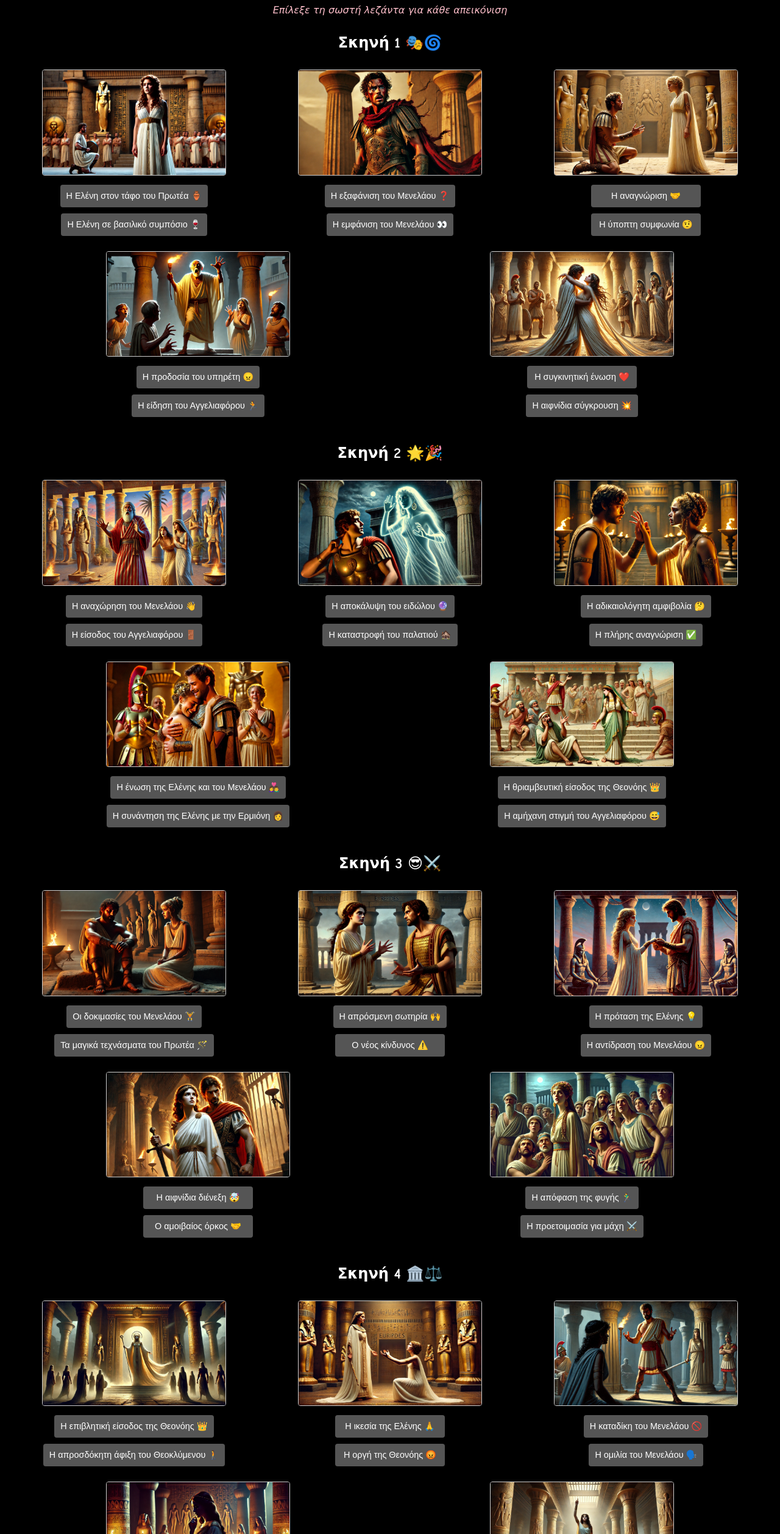
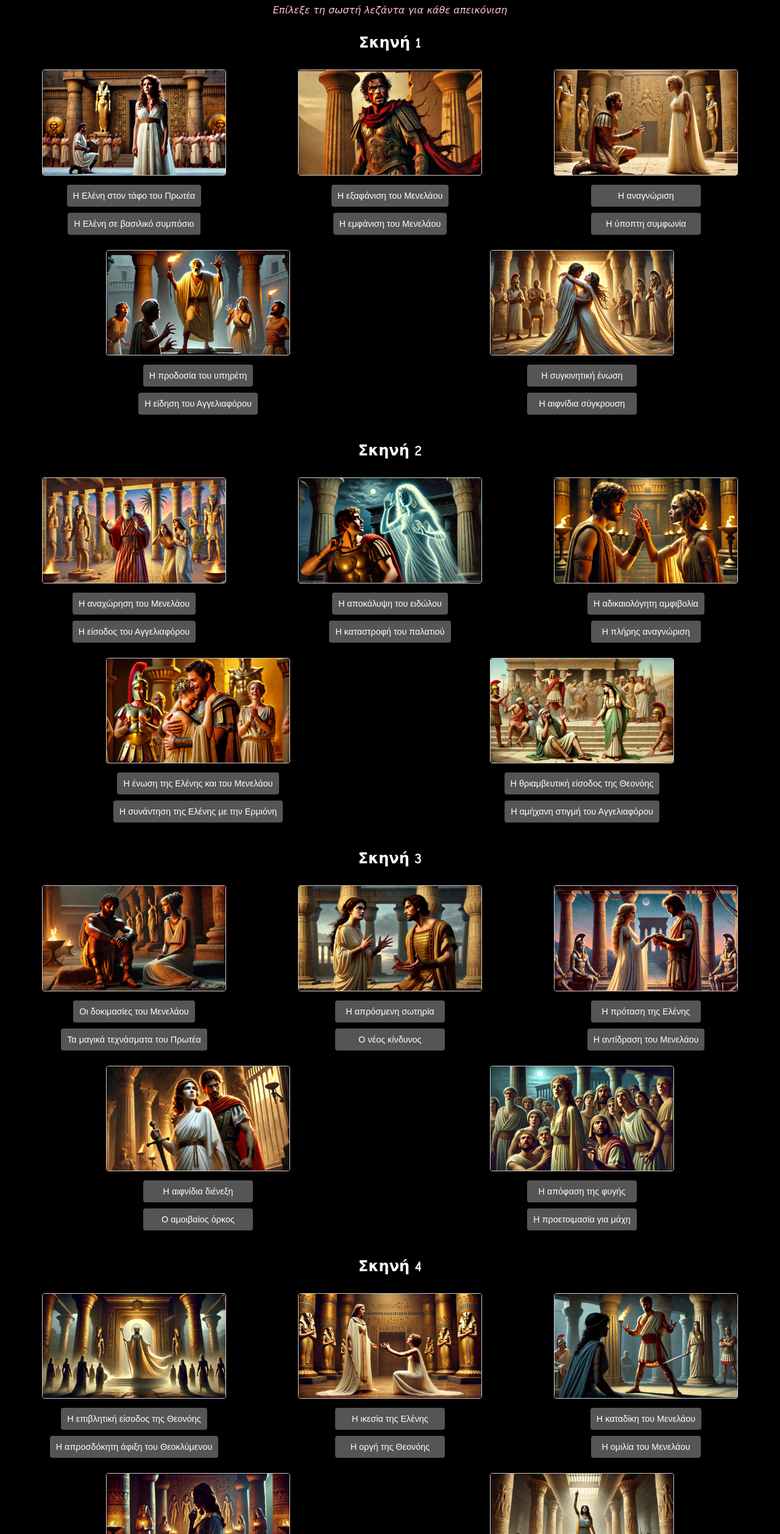
Before and after one commit to pdomvros/helen-episode2, a plain HTML site: page index.html in a window 1280 px wide. Shown: the part 132-2648 px from the top of the page at 61% size. Drawn offline with Linux system fonts and the light colour scheme.

Commit message:
Update index.html

```diff
--- a/index.html
+++ b/index.html
@@ -31,7 +31,7 @@
       margin-top: 5px;
       margin-bottom: 10px;
     }
-    /* Νέα οδηγία σε ροζ, italic, comic sans */
+    /* Οδηγία σε ροζ, italic */
     .instruction {
       color: pink;
       font-style: italic;
@@ -69,6 +69,7 @@
       border: 1px solid #ccc;
       border-radius: 4px;
     }
+    /* Κουμπιά απαντήσεων */
     .image-container button {
       margin: 5px 0;
       padding: 10px;
@@ -105,7 +106,7 @@
       font-size: 1.1rem;
       margin-top: 15px;
     }
-    /* Κουμπί εκτύπωσης σε χρυσό πλαίσιο */
+    /* Κουμπί εκτύπωσης (χρυσό πλαίσιο) */
     .print-button {
       display: block;
       margin: 20px auto;
@@ -120,46 +121,65 @@
     .print-button:hover {
       background-color: #333;
     }
+
+    /*
+      MEDIA QUERY για εκτύπωση:
+      - Κρύβουμε όλα τα λάθος κουμπιά (data-correct="false").
+      - Κρύβουμε επίσης κουμπιά σκορ, εκτύπωσης κ.λπ.
+    */
+    @media print {
+      .image-container button[data-correct="false"] {
+        display: none !important;
+      }
+      /* Κρύβουμε το κουμπί εμφάνισης σκορ, το κουμπί εκτύπωσης,
+         το σκορ, καθώς και την οδηγία */
+      .score-button,
+      .print-button,
+      #scoreDisplay,
+      .instruction {
+        display: none !important;
+      }
+    }
   </style>
 </head>
 <body>
 
 <!-- Πληροφορία δημιουργίας στην κορυφή της σελίδας (κεντραρισμένη) -->
 <div class="creator-info">
-  Δημιουργία: Παναγιώτης Δόμβρος (CC BY-NC) ✨
+  Δημιουργία: Παναγιώτης Δόμβρος (CC BY-NC)
 </div>
 
 <!-- Τίτλος και Υπότιτλος -->
-<h1>Ελένη του Ευριπίδη: Β΄ Επεισόδιο 🤩</h1>
-<h2 class="subtitle">Μια συνολική θεώρηση 💡</h2>
+<h1>Ελένη του Ευριπίδη: Β΄ Επεισόδιο</h1>
+<h2 class="subtitle">Μια συνολική θεώρηση</h2>
 
 <!-- Οδηγία σε ροζ, italic -->
 <div class="instruction">Επίλεξε τη σωστή λεζάντα για κάθε απεικόνιση</div>
 
 <!-- Σκηνή 1 -->
-<h2>Σκηνή 1 🎭🌀</h2>
+<h2>Σκηνή 1</h2>
 <div class="scene">
   <div class="row">
     <!-- Εικόνα 1-1 (ερώτηση ID = 0) -->
     <div class="image-container">
       <img src="1-1 Η Ελένη στον τάφο του Πρωτέα.webp" alt="1-1">
       <!-- Σωστή (true) είναι η πρώτη -->
-      <button data-question-id="0" onclick="checkAnswer(this, 0, true)">Η Ελένη στον τάφο του Πρωτέα 🏺</button>
-      <button data-question-id="0" onclick="checkAnswer(this, 0, false)">Η Ελένη σε βασιλικό συμπόσιο 🍷</button>
+      <button data-question-id="0" data-correct="true"  onclick="checkAnswer(this, 0, true)">Η Ελένη στον τάφο του Πρωτέα</button>
+      <button data-question-id="0" data-correct="false" onclick="checkAnswer(this, 0, false)">Η Ελένη σε βασιλικό συμπόσιο</button>
     </div>
     <!-- Εικόνα 1-2 (ερώτηση ID = 1) -->
     <div class="image-container">
       <img src="1-2 Η εμφάνιση του Μενελάου.webp" alt="1-2">
       <!-- Σωστή (true) είναι η δεύτερη -->
-      <button data-question-id="1" onclick="checkAnswer(this, 1, false)">Η εξαφάνιση του Μενελάου ❓</button>
-      <button data-question-id="1" onclick="checkAnswer(this, 1, true)">Η εμφάνιση του Μενελάου 👀</button>
+      <button data-question-id="1" data-correct="false" onclick="checkAnswer(this, 1, false)">Η εξαφάνιση του Μενελάου</button>
+      <button data-question-id="1" data-correct="true"  onclick="checkAnswer(this, 1, true)">Η εμφάνιση του Μενελάου</button>
     </div>
     <!-- Εικόνα 1-3 (ερώτηση ID = 2) -->
     <div class="image-container">
       <img src="1-3 Η αναγνώριση.webp" alt="1-3">
       <!-- Σωστή (true) είναι η πρώτη -->
-      <button data-question-id="2" onclick="checkAnswer(this, 2, true)">Η αναγνώριση 🤝</button>
-      <button data-question-id="2" onclick="checkAnswer(this, 2, false)">Η ύποπτη συμφωνία 🤨</button>
+      <button data-question-id="2" data-correct="true"  onclick="checkAnswer(this, 2, true)">Η αναγνώριση</button>
+      <button data-question-id="2" data-correct="false" onclick="checkAnswer(this, 2, false)">Η ύποπτη συμφωνία</button>
     </div>
   </div>
   <div class="row">
@@ -167,43 +187,43 @@
     <div class="image-container">
       <img src="1-4 Η είδηση του Αγγελιαφόρου.webp" alt="1-4">
       <!-- Σωστή (true) είναι η δεύτερη -->
-      <button data-question-id="3" onclick="checkAnswer(this, 3, false)">Η προδοσία του υπηρέτη 😠</button>
-      <button data-question-id="3" onclick="checkAnswer(this, 3, true)">Η είδηση του Αγγελιαφόρου 🏃</button>
+      <button data-question-id="3" data-correct="false" onclick="checkAnswer(this, 3, false)">Η προδοσία του υπηρέτη</button>
+      <button data-question-id="3" data-correct="true"  onclick="checkAnswer(this, 3, true)">Η είδηση του Αγγελιαφόρου</button>
     </div>
     <!-- Εικόνα 1-5 (ερώτηση ID = 4) -->
     <div class="image-container">
       <img src="1-5 Η συγκινητική ένωση.webp" alt="1-5">
       <!-- Σωστή (true) είναι η πρώτη -->
-      <button data-question-id="4" onclick="checkAnswer(this, 4, true)">Η συγκινητική ένωση ❤️</button>
-      <button data-question-id="4" onclick="checkAnswer(this, 4, false)">Η αιφνίδια σύγκρουση 💥</button>
+      <button data-question-id="4" data-correct="true"  onclick="checkAnswer(this, 4, true)">Η συγκινητική ένωση</button>
+      <button data-question-id="4" data-correct="false" onclick="checkAnswer(this, 4, false)">Η αιφνίδια σύγκρουση</button>
     </div>
   </div>
 </div>
 
 <!-- Σκηνή 2 -->
-<h2>Σκηνή 2 🌟🎉</h2>
+<h2>Σκηνή 2</h2>
 <div class="scene">
   <div class="row">
     <!-- Εικόνα 2-1 (ερώτηση ID = 5) -->
     <div class="image-container">
       <img src="2-1 Η είσοδος του Αγγελιαφόρου.webp" alt="2-1">
       <!-- Σωστή (true) η δεύτερη -->
-      <button data-question-id="5" onclick="checkAnswer(this, 5, false)">Η αναχώρηση του Μενελάου 👋</button>
-      <button data-question-id="5" onclick="checkAnswer(this, 5, true)">Η είσοδος του Αγγελιαφόρου 🚪</button>
+      <button data-question-id="5" data-correct="false" onclick="checkAnswer(this, 5, false)">Η αναχώρηση του Μενελάου</button>
+      <button data-question-id="5" data-correct="true"  onclick="checkAnswer(this, 5, true)">Η είσοδος του Αγγελιαφόρου</button>
     </div>
     <!-- Εικόνα 2-2 (ερώτηση ID = 6) -->
     <div class="image-container">
       <img src="2-2 Η αποκάλυψη του ειδώλου.webp" alt="2-2">
       <!-- Σωστή (true) η πρώτη -->
-      <button data-question-id="6" onclick="checkAnswer(this, 6, true)">Η αποκάλυψη του ειδώλου 🔮</button>
-      <button data-question-id="6" onclick="checkAnswer(this, 6, false)">Η καταστροφή του παλατιού 🏚️</button>
+      <button data-question-id="6" data-correct="true"  onclick="checkAnswer(this, 6, true)">Η αποκάλυψη του ειδώλου</button>
+      <button data-question-id="6" data-correct="false" onclick="checkAnswer(this, 6, false)">Η καταστροφή του παλατιού</button>
     </div>
     <!-- Εικόνα 2-3 (ερώτηση ID = 7) -->
     <div class="image-container">
       <img src="2-3 Η πλήρης αναγνώριση.webp" alt="2-3">
       <!-- Σωστή (true) η δεύτερη -->
-      <button data-question-id="7" onclick="checkAnswer(this, 7, false)">Η αδικαιολόγητη αμφιβολία 🤔</button>
-      <button data-question-id="7" onclick="checkAnswer(this, 7, true)">Η πλήρης αναγνώριση ✅</button>
+      <button data-question-id="7" data-correct="false" onclick="checkAnswer(this, 7, false)">Η αδικαιολόγητη αμφιβολία</button>
+      <button data-question-id="7" data-correct="true"  onclick="checkAnswer(this, 7, true)">Η πλήρης αναγνώριση</button>
     </div>
   </div>
   <div class="row">
@@ -211,43 +231,43 @@
     <div class="image-container">
       <img src="2-4 Η ένωση της Ελένης και του Μενελάου.webp" alt="2-4">
       <!-- Σωστή (true) η πρώτη -->
-      <button data-question-id="8" onclick="checkAnswer(this, 8, true)">Η ένωση της Ελένης και του Μενελάου 👩‍❤️‍👨</button>
-      <button data-question-id="8" onclick="checkAnswer(this, 8, false)">Η συνάντηση της Ελένης με την Ερμιόνη 👩</button>
+      <button data-question-id="8" data-correct="true"  onclick="checkAnswer(this, 8, true)">Η ένωση της Ελένης και του Μενελάου</button>
+      <button data-question-id="8" data-correct="false" onclick="checkAnswer(this, 8, false)">Η συνάντηση της Ελένης με την Ερμιόνη</button>
     </div>
     <!-- Εικόνα 2-5 (ερώτηση ID = 9) -->
     <div class="image-container">
       <img src="2-5 Η αμήχανη στιγμή του Αγγελιαφόρου.webp" alt="2-5">
       <!-- Σωστή (true) η δεύτερη -->
-      <button data-question-id="9" onclick="checkAnswer(this, 9, false)">Η θριαμβευτική είσοδος της Θεονόης 👑</button>
-      <button data-question-id="9" onclick="checkAnswer(this, 9, true)">Η αμήχανη στιγμή του Αγγελιαφόρου 😅</button>
+      <button data-question-id="9" data-correct="false" onclick="checkAnswer(this, 9, false)">Η θριαμβευτική είσοδος της Θεονόης</button>
+      <button data-question-id="9" data-correct="true"  onclick="checkAnswer(this, 9, true)">Η αμήχανη στιγμή του Αγγελιαφόρου</button>
     </div>
   </div>
 </div>
 
 <!-- Σκηνή 3 -->
-<h2>Σκηνή 3 😎⚔️</h2>
+<h2>Σκηνή 3</h2>
 <div class="scene">
   <div class="row">
     <!-- Εικόνα 3-1 (ερώτηση ID = 10) -->
     <div class="image-container">
       <img src="3-1 Οι δοκιμασίες του Μενελάου.webp" alt="3-1">
       <!-- Σωστή (true) η πρώτη -->
-      <button data-question-id="10" onclick="checkAnswer(this, 10, true)">Οι δοκιμασίες του Μενελάου 🏋️</button>
-      <button data-question-id="10" onclick="checkAnswer(this, 10, false)">Τα μαγικά τεχνάσματα του Πρωτέα 🪄</button>
+      <button data-question-id="10" data-correct="true"  onclick="checkAnswer(this, 10, true)">Οι δοκιμασίες του Μενελάου</button>
+      <button data-question-id="10" data-correct="false" onclick="checkAnswer(this, 10, false)">Τα μαγικά τεχνάσματα του Πρωτέα</button>
     </div>
     <!-- Εικόνα 3-2 (ερώτηση ID = 11) -->
     <div class="image-container">
       <img src="3-2 Ο νέος κίνδυνος.webp" alt="3-2">
       <!-- Σωστή (true) η δεύτερη -->
-      <button data-question-id="11" onclick="checkAnswer(this, 11, false)">Η απρόσμενη σωτηρία 🙌</button>
-      <button data-question-id="11" onclick="checkAnswer(this, 11, true)">Ο νέος κίνδυνος ⚠️</button>
+      <button data-question-id="11" data-correct="false" onclick="checkAnswer(this, 11, false)">Η απρόσμενη σωτηρία</button>
+      <button data-question-id="11" data-correct="true"  onclick="checkAnswer(this, 11, true)">Ο νέος κίνδυνος</button>
     </div>
     <!-- Εικόνα 3-3 (ερώτηση ID = 12) -->
     <div class="image-container">
       <img src="3-3 Η πρόταση της Ελένης.webp" alt="3-3">
       <!-- Σωστή (true) η πρώτη -->
-      <button data-question-id="12" onclick="checkAnswer(this, 12, true)">Η πρόταση της Ελένης 💡</button>
-      <button data-question-id="12" onclick="checkAnswer(this, 12, false)">Η αντίδραση του Μενελάου 😠</button>
+      <button data-question-id="12" data-correct="true"  onclick="checkAnswer(this, 12, true)">Η πρόταση της Ελένης</button>
+      <button data-question-id="12" data-correct="false" onclick="checkAnswer(this, 12, false)">Η αντίδραση του Μενελάου</button>
     </div>
   </div>
   <div class="row">
@@ -255,43 +275,43 @@
     <div class="image-container">
       <img src="3-4 Ο αμοιβαίος όρκος.webp" alt="3-4">
       <!-- Σωστή (true) η δεύτερη -->
-      <button data-question-id="13" onclick="checkAnswer(this, 13, false)">Η αιφνίδια διένεξη 🤯</button>
-      <button data-question-id="13" onclick="checkAnswer(this, 13, true)">Ο αμοιβαίος όρκος 🤝</button>
+      <button data-question-id="13" data-correct="false" onclick="checkAnswer(this, 13, false)">Η αιφνίδια διένεξη</button>
+      <button data-question-id="13" data-correct="true"  onclick="checkAnswer(this, 13, true)">Ο αμοιβαίος όρκος</button>
     </div>
     <!-- Εικόνα 3-5 (ερώτηση ID = 14) -->
     <div class="image-container">
       <img src="3-5 Η απόφαση της φυγής.webp" alt="3-5">
       <!-- Σωστή (true) η πρώτη -->
-      <button data-question-id="14" onclick="checkAnswer(this, 14, true)">Η απόφαση της φυγής 🏃‍♂️</button>
-      <button data-question-id="14" onclick="checkAnswer(this, 14, false)">Η προετοιμασία για μάχη ⚔️</button>
+      <button data-question-id="14" data-correct="true"  onclick="checkAnswer(this, 14, true)">Η απόφαση της φυγής</button>
+      <button data-question-id="14" data-correct="false" onclick="checkAnswer(this, 14, false)">Η προετοιμασία για μάχη</button>
     </div>
   </div>
 </div>
 
 <!-- Σκηνή 4 -->
-<h2>Σκηνή 4 🏛️⚖️</h2>
+<h2>Σκηνή 4</h2>
 <div class="scene">
   <div class="row">
     <!-- Εικόνα 4-1 (ερώτηση ID = 15) -->
     <div class="image-container">
       <img src="4-1 Η επιβλητική είσοδος της Θεονόης.webp" alt="4-1">
       <!-- Σωστή (true) η πρώτη -->
-      <button data-question-id="15" onclick="checkAnswer(this, 15, true)">Η επιβλητική είσοδος της Θεονόης 👑</button>
-      <button data-question-id="15" onclick="checkAnswer(this, 15, false)">Η απροσδόκητη άφιξη του Θεοκλύμενου 🚶</button>
+      <button data-question-id="15" data-correct="true"  onclick="checkAnswer(this, 15, true)">Η επιβλητική είσοδος της Θεονόης</button>
+      <button data-question-id="15" data-correct="false" onclick="checkAnswer(this, 15, false)">Η απροσδόκητη άφιξη του Θεοκλύμενου</button>
     </div>
     <!-- Εικόνα 4-2 (ερώτηση ID = 16) -->
     <div class="image-container">
       <img src="4-2 Η ικεσία της Ελένης.webp" alt="4-2">
       <!-- Σωστή (true) η πρώτη -->
-      <button data-question-id="16" onclick="checkAnswer(this, 16, true)">Η ικεσία της Ελένης 🙏</button>
-      <button data-question-id="16" onclick="checkAnswer(this, 16, false)">Η οργή της Θεονόης 😡</button>
+      <button data-question-id="16" data-correct="true"  onclick="checkAnswer(this, 16, true)">Η ικεσία της Ελένης</button>
+      <button data-question-id="16" data-correct="false" onclick="checkAnswer(this, 16, false)">Η οργή της Θεονόης</button>
     </div>
     <!-- Εικόνα 4-3 (ερώτηση ID = 17) -->
     <div class="image-container">
       <img src="4-3 Η ομιλία του Μενελάου.webp" alt="4-3">
       <!-- Σωστή (true) η δεύτερη -->
-      <button data-question-id="17" onclick="checkAnswer(this, 17, false)">Η καταδίκη του Μενελάου 🚫</button>
-      <button data-question-id="17" onclick="checkAnswer(this, 17, true)">Η ομιλία του Μενελάου 🗣️</button>
+      <button data-question-id="17" data-correct="false" onclick="checkAnswer(this, 17, false)">Η καταδίκη του Μενελάου</button>
+      <button data-question-id="17" data-correct="true"  onclick="checkAnswer(this, 17, true)">Η ομιλία του Μενελάου</button>
     </div>
   </div>
   <div class="row">
@@ -299,43 +319,43 @@
     <div class="image-container">
       <img src="4-4 Ο εσωτερικός αγώνας της Θεονόης.webp" alt="4-4">
       <!-- Σωστή (true) η πρώτη -->
-      <button data-question-id="18" onclick="checkAnswer(this, 18, true)">Ο εσωτερικός αγώνας της Θεονόης 🤯</button>
-      <button data-question-id="18" onclick="checkAnswer(this, 18, false)">Η ερωτική εξομολόγηση της Ελένης 💕</button>
+      <button data-question-id="18" data-correct="true"  onclick="checkAnswer(this, 18, true)">Ο εσωτερικός αγώνας της Θεονόης</button>
+      <button data-question-id="18" data-correct="false" onclick="checkAnswer(this, 18, false)">Η ερωτική εξομολόγηση της Ελένης</button>
     </div>
     <!-- Εικόνα 4-5 (ερώτηση ID = 19) -->
     <div class="image-container">
       <img src="4-5 Η απόφαση της Θεονόης.webp" alt="4-5">
       <!-- Σωστή (true) η δεύτερη -->
-      <button data-question-id="19" onclick="checkAnswer(this, 19, false)">Η θυσία της Θεονόης 🩸</button>
-      <button data-question-id="19" onclick="checkAnswer(this, 19, true)">Η απόφαση της Θεονόης ✅</button>
+      <button data-question-id="19" data-correct="false" onclick="checkAnswer(this, 19, false)">Η θυσία της Θεονόης</button>
+      <button data-question-id="19" data-correct="true"  onclick="checkAnswer(this, 19, true)">Η απόφαση της Θεονόης</button>
     </div>
   </div>
 </div>
 
 <!-- Σκηνή 5 -->
-<h2>Σκηνή 5 🚢🏃‍♀️</h2>
+<h2>Σκηνή 5</h2>
 <div class="scene">
   <div class="row">
     <!-- Εικόνα 5-1 (ερώτηση ID = 20) -->
     <div class="image-container">
       <img src="5-1 Η αρχική πρόταση του Μενελάου.webp" alt="5-1">
       <!-- Σωστή (true) η πρώτη -->
-      <button data-question-id="20" onclick="checkAnswer(this, 20, true)">Η αρχική πρόταση του Μενελάου 💬</button>
-      <button data-question-id="20" onclick="checkAnswer(this, 20, false)">Η επίσημη πρόσκληση από τη Σπάρτη 🏛️</button>
+      <button data-question-id="20" data-correct="true"  onclick="checkAnswer(this, 20, true)">Η αρχική πρόταση του Μενελάου</button>
+      <button data-question-id="20" data-correct="false" onclick="checkAnswer(this, 20, false)">Η επίσημη πρόσκληση από τη Σπάρτη</button>
     </div>
     <!-- Εικόνα 5-2 (ερώτηση ID = 21) -->
     <div class="image-container">
       <img src="5-2 Η Ελένη αντιπροτείνει ένα πιο έξυπνο σχέδιο.webp" alt="5-2">
       <!-- Σωστή (true) η πρώτη -->
-      <button data-question-id="21" onclick="checkAnswer(this, 21, true)">Η Ελένη αντιπροτείνει ένα πιο έξυπνο σχέδιο 🧠</button>
-      <button data-question-id="21" onclick="checkAnswer(this, 21, false)">Η Ελένη ζητά βοήθεια από τις θεραπαινίδες 🤷‍♀️</button>
+      <button data-question-id="21" data-correct="true"  onclick="checkAnswer(this, 21, true)">Η Ελένη αντιπροτείνει ένα πιο έξυπνο σχέδιο</button>
+      <button data-question-id="21" data-correct="false" onclick="checkAnswer(this, 21, false)">Η Ελένη ζητά βοήθεια από τις θεραπαινίδες</button>
     </div>
     <!-- Εικόνα 5-4 (ερώτηση ID = 22) -->
     <div class="image-container">
       <img src="5-4 Η προσποίηση της Ελένης.webp" alt="5-4">
       <!-- Σωστή (true) η πρώτη -->
-      <button data-question-id="22" onclick="checkAnswer(this, 22, true)">Η προσποίηση της Ελένης 🎭</button>
-      <button data-question-id="22" onclick="checkAnswer(this, 22, false)">Η αποκάλυψη του απατηλού οράματος 😮</button>
+      <button data-question-id="22" data-correct="true"  onclick="checkAnswer(this, 22, true)">Η προσποίηση της Ελένης</button>
+      <button data-question-id="22" data-correct="false" onclick="checkAnswer(this, 22, false)">Η αποκάλυψη του απατηλού οράματος</button>
     </div>
   </div>
   <div class="row">
@@ -343,32 +363,32 @@
     <div class="image-container">
       <img src="5-3 Η τελική συμφωνία.webp" alt="5-3">
       <!-- Σωστή (true) η δεύτερη -->
-      <button data-question-id="23" onclick="checkAnswer(this, 23, false)">Η διακοπή της διαπραγμάτευσης ❌</button>
-      <button data-question-id="23" onclick="checkAnswer(this, 23, true)">Η τελική συμφωνία 🤝</button>
+      <button data-question-id="23" data-correct="false" onclick="checkAnswer(this, 23, false)">Η διακοπή της διαπραγμάτευσης</button>
+      <button data-question-id="23" data-correct="true"  onclick="checkAnswer(this, 23, true)">Η τελική συμφωνία</button>
     </div>
     <!-- Εικόνα 5-5 (ερώτηση ID = 24) -->
     <div class="image-container">
       <img src="5-5 Η απόδραση με πλοίο.webp" alt="5-5">
       <!-- Σωστή (true) η πρώτη -->
-      <button data-question-id="24" onclick="checkAnswer(this, 24, true)">Η απόδραση με πλοίο 🚀</button>
-      <button data-question-id="24" onclick="checkAnswer(this, 24, false)">Η συνθηκολόγηση με τους εχθρούς ✋</button>
+      <button data-question-id="24" data-correct="true"  onclick="checkAnswer(this, 24, true)">Η απόδραση με πλοίο</button>
+      <button data-question-id="24" data-correct="false" onclick="checkAnswer(this, 24, false)">Η συνθηκολόγηση με τους εχθρούς</button>
     </div>
   </div>
 </div>
 
-<!-- Κουμπί και περιοχή εμφάνισης σκορ -->
-<button class="score-button" onclick="showScore()">Δες το σκορ σου 😎</button>
+<!-- Κουμπί εμφάνισης σκορ & περιοχή σκορ -->
+<button class="score-button" onclick="showScore()">Δες το σκορ</button>
 <div id="scoreDisplay"></div>
 
 <!-- Κουμπί εκτύπωσης (χρυσό πλαίσιο) -->
 <button class="print-button" onclick="window.print()">Εκτύπωση</button>
 
 <script>
-  // Ορισμός πηγών ήχου (υποθέτουμε ότι τα αρχεία .mp3 υπάρχουν στο ίδιο φάκελο)
+  // Ορισμός πηγών ήχου
   const successAudio = new Audio('success-sound.mp3');
   const failAudio = new Audio('fail-sound.mp3');
 
-  // Πίνακας για την τρέχουσα κατάσταση απάντησης: null αν δεν έχει απαντηθεί.
+  // Αποθήκευση απαντήσεων χρήστη (true, false, ή null)
   let userAnswers = new Array(25).fill(null);
 
   function checkAnswer(button, questionId, isCorrect) {
@@ -381,7 +401,7 @@
       sib.style.backgroundColor = '#555';
     });
 
-    // Χρωματίζουμε πράσινο/κόκκινο και αναπαράγουμε ήχο
+    // Χρωματίζουμε πράσινο/κόκκινο & αναπαράγουμε ήχο
     if (isCorrect) {
       button.style.backgroundColor = 'green';
       successAudio.play();
@@ -394,16 +414,14 @@
   }
 
   function showScore() {
-    // Υπολογίζουμε πόσες απαντήσεις είναι true
     let score = 0;
     for (let i = 0; i < userAnswers.length; i++) {
       if (userAnswers[i] === true) {
         score++;
       }
     }
-    // Προβολή σκορ
     const scoreDisplay = document.getElementById('scoreDisplay');
-    scoreDisplay.innerHTML = `Σκορ: ${score} / 25 🎉`;
+    scoreDisplay.innerHTML = `Σκορ: ${score} / 25`;
   }
 </script>
 
```
